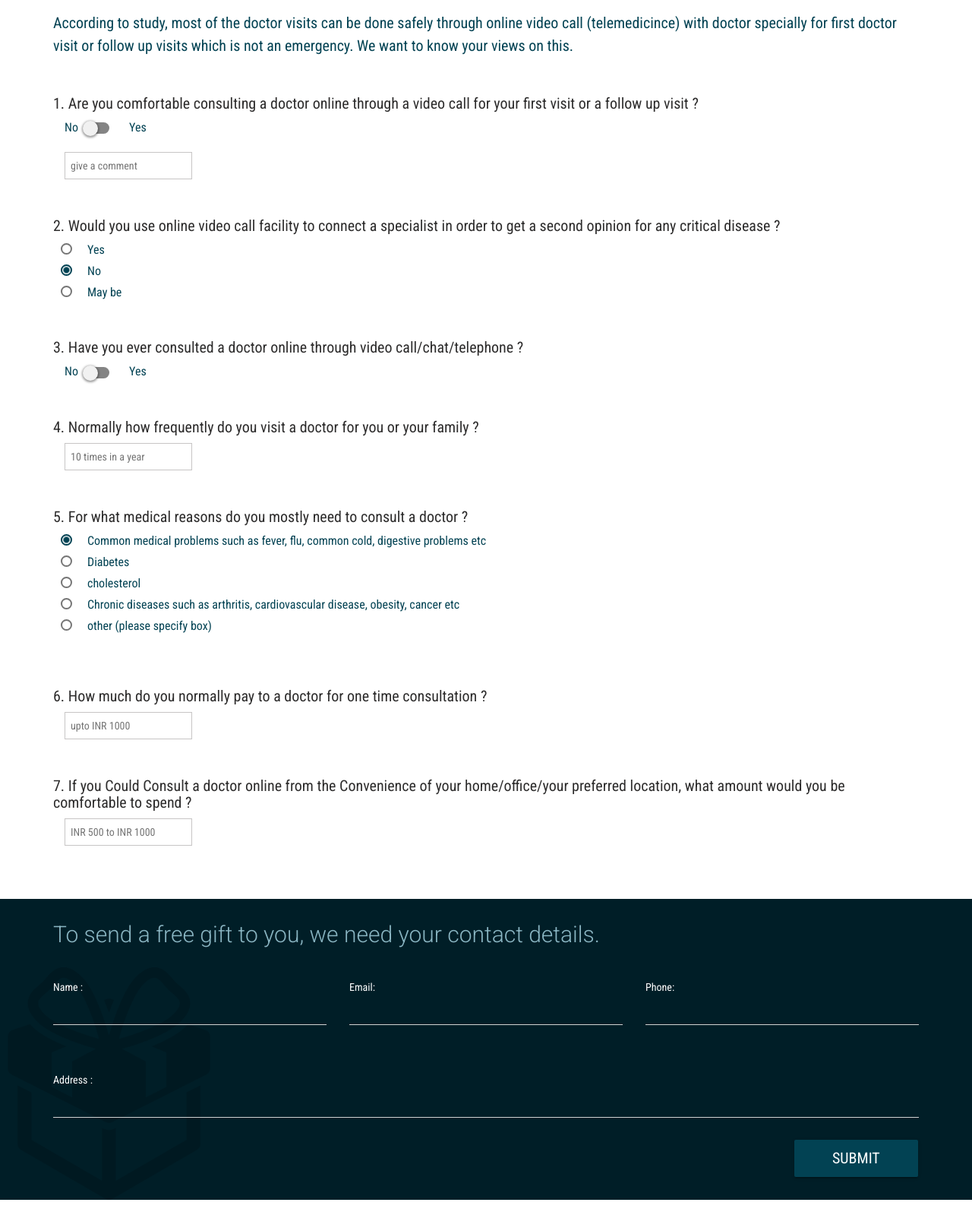
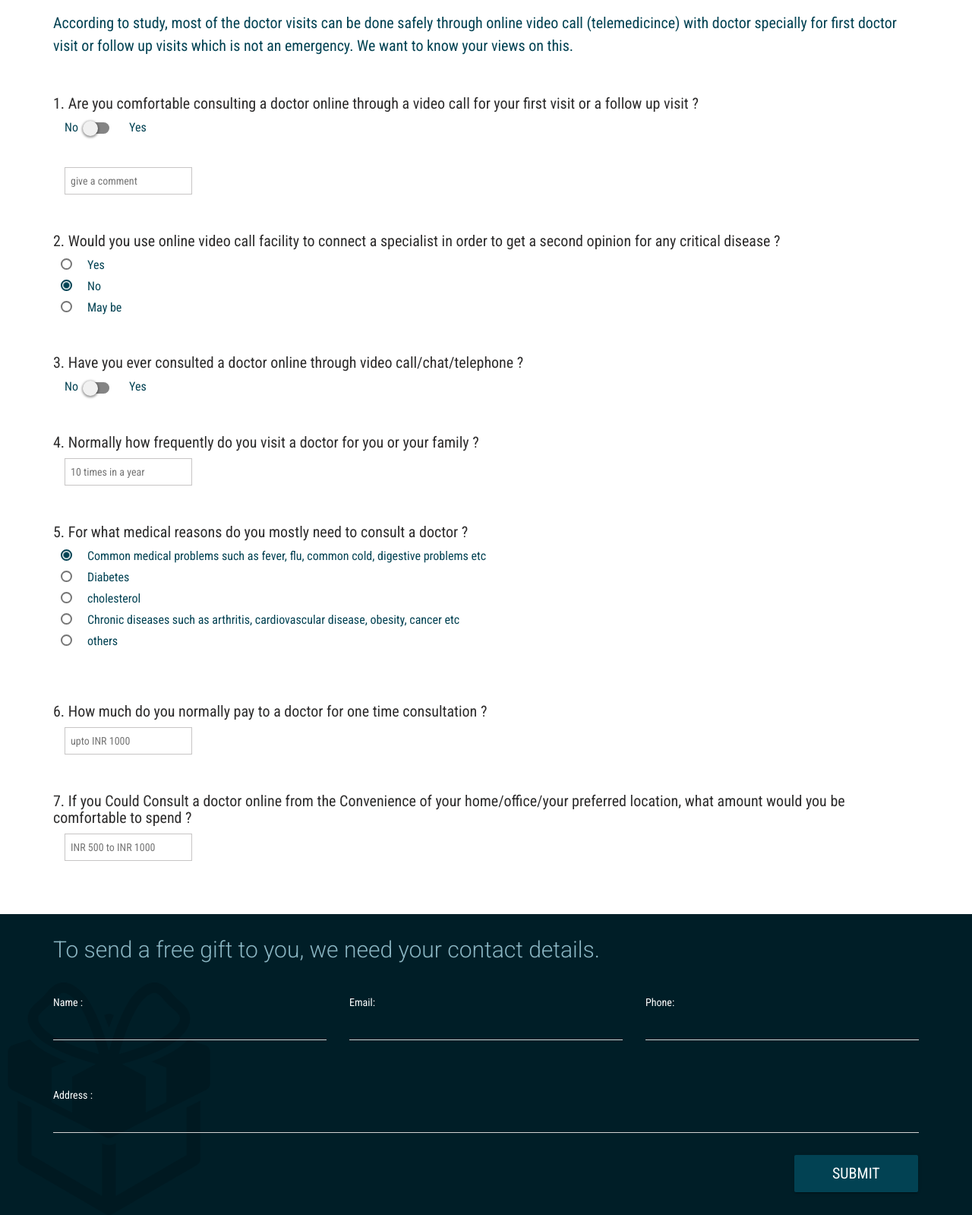
Before and after one commit to rajuappsbee/survey, a PHP site: page / in a window 1280 px wide. Shown: the part 250-1849 px from the top of the page at 76% size. Run offline with PHP 8.4, Linux system fonts and the light colour scheme; some libraries are stand-ins or nearby versions.

Commit message:
admin panel changes

```diff
--- a/index.php
+++ b/index.php
@@ -47,6 +47,7 @@
            <label class="left_15">
             No &nbsp; <input type="checkbox" name="answer1"> &nbsp; Yes
           </label>
+          <div class="clr20"></div>
           <div class="clr20"></div>
           <input type="text" class="custom_box" placeholder="give a comment" name="answer11">
         </div>
@@ -114,7 +115,7 @@
       <div class="radio radio-primary">
         <label class="otherans5">
           <input name="answer5" value="other" type="radio">
-          other (please specify box)
+          others
         </label>
         <div class="clr20"></div>
         <input type="text" class="otherans51" name="answer51" placeholder="Please specify here">
```
